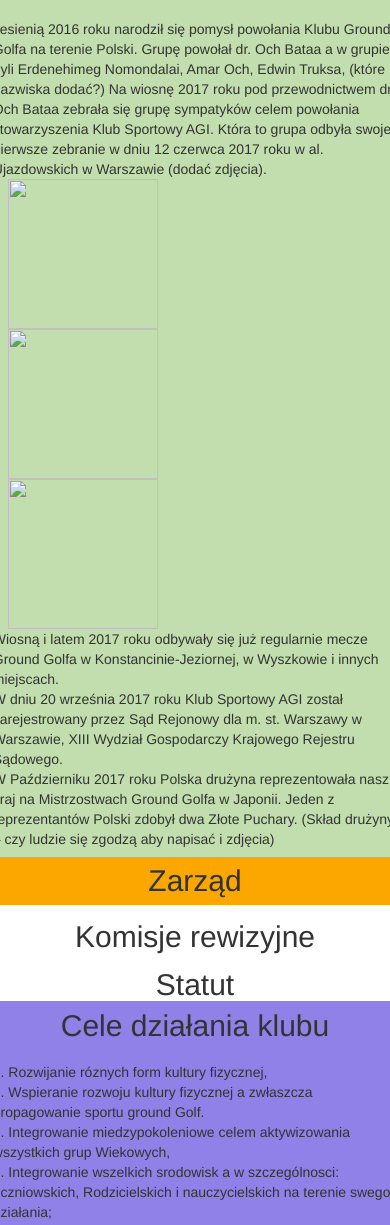
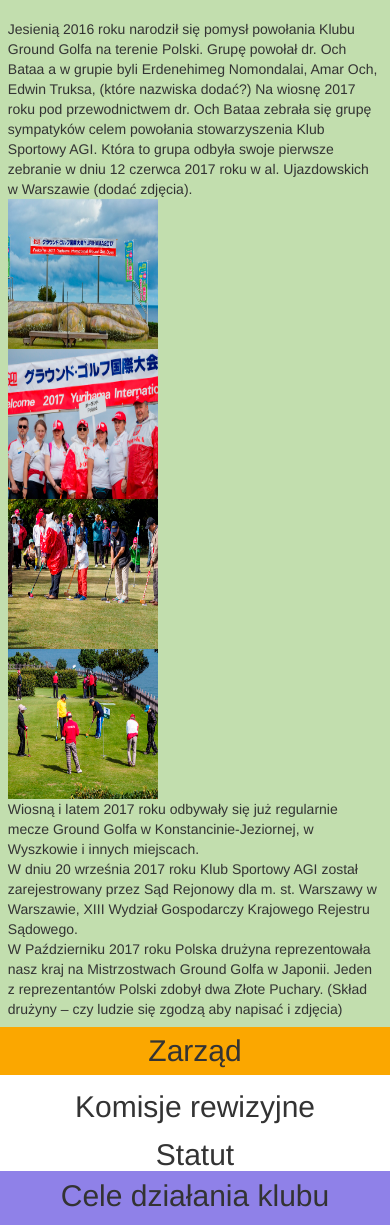
Before and after one commit to yurenych/Golf-club, a PHP site: page /club.html in a window 390 px wide; the page is wider, and only the part inside the window is pictured. Shown: the part 1156-2381 px from the top of that part. Run offline with PHP 8.4, Linux system fonts and the light colour scheme.

Commit message:
Minor bugs fixing in club.html and styles.html

```diff
--- a/club.html
+++ b/club.html
@@ -58,30 +58,35 @@
       <li class="club-info-historia">
         <div class="row history">
           <h2 class="headline">Historia Ground Golfa w Polsce</h2>
-        <br>Ground Golf do Polski sprowadził dr Och Bataa. Pierwszy oficjalny mecz na terenie Polski odbył się w
+          <div class="col-md-12"><br>Ground Golf do Polski sprowadził dr Och Bataa. Pierwszy oficjalny mecz na terenie Polski odbył się w
 2017 roku (dodać zdjęcie znad Wisły)
-      <div class="col-md-4 col-md-offset-4 photo-intext-container"><img class="history-photo" src=""></div>
-        <br>Jednakże już w 2015 roku reprezentanci Polski z dr. Ochem Bataa (który zorganizował grupę graczy)
-uczestniczyli w turnieju Ground Golfa w Japonii (dodać zdjęcia).
-      <div class="col-md-3 col-md-offset-3 photo-intext-container"><img class="history-photo" src="./images/history/japan1.jpeg"></div>
-      <div class="col-md-3 col-md-offset-3 photo-intext-container"><img class="history-photo" src="./images/history/japan2.jpeg"></div>
-      <div class="col-md-3 col-md-offset-3 photo-intext-container"><img class="history-photo" src="./images/history/japan3.jpeg"></div>
-      <div class="col-md-3 col-md-offset-3 photo-intext-container"><img class="history-photo" src="./images/history/japan4.jpeg"></div>
-        <br>Jesienią 2016 roku narodził się pomysł powołania Klubu Ground Golfa na terenie Polski. Grupę powołał
+          </div>
+          <div class="col-md-4 col-md-offset-4 photo-intext-container"><img class="history-photo" src=""></div>
+          <div class="col-md-12"><br>Jednakże już w 2015 roku reprezentanci Polski z dr. Ochem Bataa (który zorganizował grupę graczy)
+uczestniczyli w turnieju Ground Golfa w Japonii (dodać zdjęcia).</div>
+      <div class="col-md-2 col-md-offset-2 photo-intext-container"><img class="history-photo" src="./images/history/japan1.jpg"></div>
+      <div class="col-md-2 photo-intext-container"><img class="history-photo" src="./images/history/japan2.jpg"></div>
+      <div class="col-md-2 photo-intext-container"><img class="history-photo" src="./images/history/japan3.jpg"></div>
+      <div class="col-md-2 photo-intext-container"><img class="history-photo" src="./images/history/japan4.jpg"></div>
+        <div class="col-md-12"><br>Jesienią 2016 roku narodził się pomysł powołania Klubu Ground Golfa na terenie Polski. Grupę powołał
 dr. Och Bataa a w grupie byli Erdenehimeg Nomondalai, Amar Och, Edwin Truksa, (które nazwiska
 dodać?) Na wiosnę 2017 roku pod przewodnictwem dr. Och Bataa zebrała się grupę sympatyków celem
 powołania stowarzyszenia Klub Sportowy AGI. Która to grupa odbyła swoje pierwsze zebranie w dniu
-12 czerwca 2017 roku w al. Ujazdowskich w Warszawie (dodać zdjęcia).
-      <div class="col-md-4 col-md-offset-4 photo-intext-container"><img class="history-photo" src=""></div>
-      <div class="col-md-4 col-md-offset-4 photo-intext-container"><img class="history-photo" src=""></div>
-      <div class="col-md-4 col-md-offset-4 photo-intext-container"><img class="history-photo" src=""></div>
-Wiosną i latem 2017 roku odbywały się już regularnie mecze Ground Golfa w Konstancinie-Jeziornej,
+12 czerwca 2017 roku w al. Ujazdowskich w Warszawie (dodać zdjęcia).</div>
+      <div class="-col-md-12 history-photo-block">
+        <div class="col-md-2 col-md-offset-2 photo-intext-container"><img class="history-photo" src="./images/history/japan1.jpg"></div>
+        <div class="col-md-2 photo-intext-container"><img class="history-photo" src="./images/history/japan2.jpg"></div>
+        <div class="col-md-2 photo-intext-container"><img class="history-photo" src="./images/history/japan3.jpg"></div>
+        <div class="col-md-2 photo-intext-container"><img class="history-photo" src="./images/history/japan4.jpg"></div>
+       </div>
+<div class="col-md-12"> Wiosną i latem 2017 roku odbywały się już regularnie mecze Ground Golfa w Konstancinie-Jeziornej,
 w Wyszkowie i innych miejscach.
 <br>W dniu 20 września 2017 roku Klub Sportowy AGI został zarejestrowany przez Sąd Rejonowy dla m.
 st. Warszawy w Warszawie, XIII Wydział Gospodarczy Krajowego Rejestru Sądowego.
 <br>W Październiku 2017 roku Polska drużyna reprezentowała nasz kraj na Mistrzostwach Ground Golfa
 w Japonii. Jeden z reprezentantów Polski zdobył dwa Złote Puchary. (Skład drużyny – czy ludzie się
 zgodzą aby napisać i zdjęcia)
+        </div>
         </div>
       </li>
       <li class="club-info-zarzad">
--- a/styles.css
+++ b/styles.css
@@ -42,11 +42,9 @@ nav {
   text-align: center;
 }
 .club{
-  height: auto;
   margin: 0;
   padding: 0;
 }
-
 .club-info-historia{
   background: #C2DEAE;
   margin-right:0;
```
